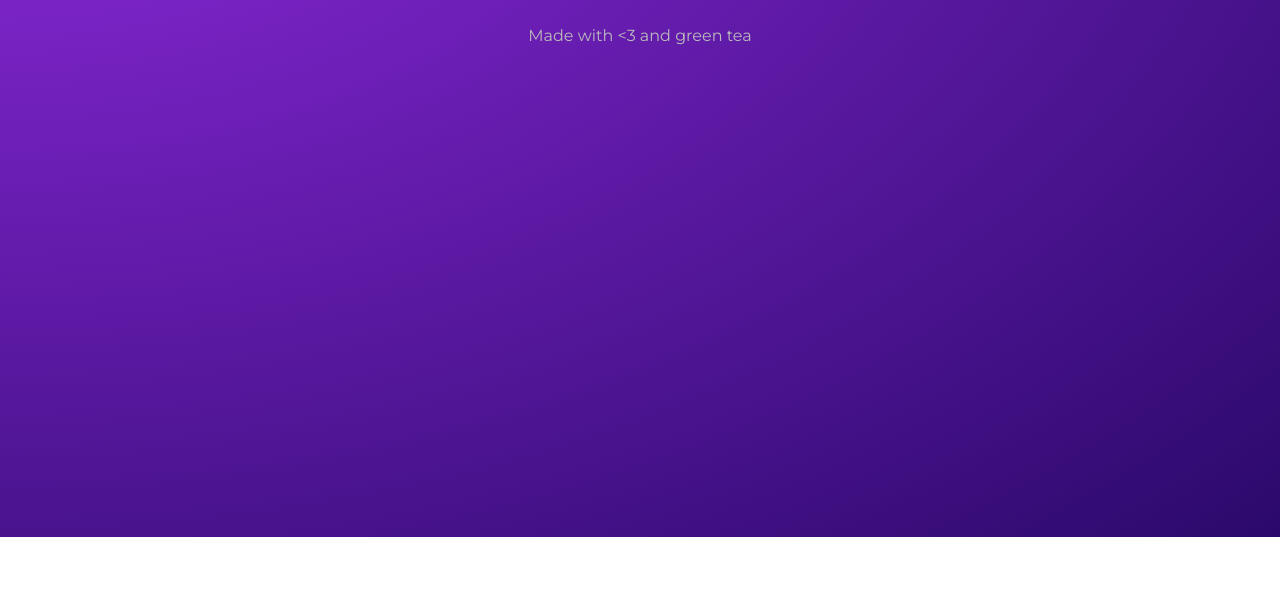
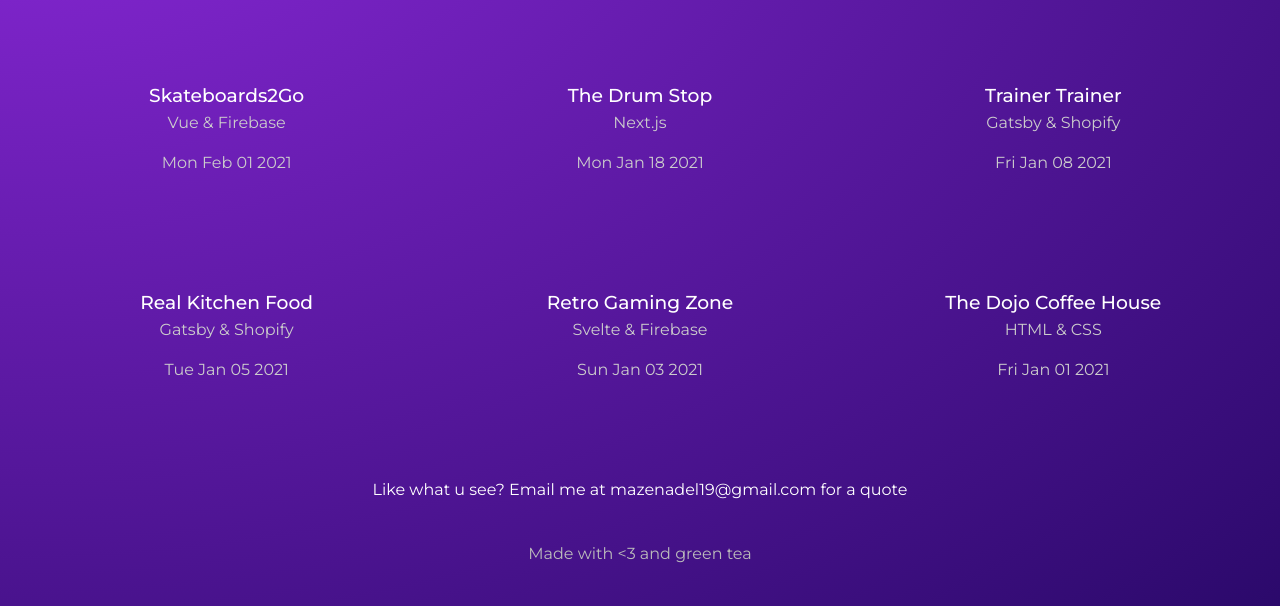
Before and after one commit to mazenadel19/Gatsby-Portfolio, a Gatsby site: page /projects in a window 1280 px wide. Shown: the part 263-869 px from the top of the page. Before the commit the page ends 800 px from the top, so only its background shows below. Built offline with nearby package versions, Linux system fonts and the light colour scheme; Gatsby itself is replaced by a stand-in of ours.

Commit message:
Worinking on Portfolio Page

```diff
--- a/gatsby-config.js
+++ b/gatsby-config.js
@@ -7,6 +7,7 @@
 module.exports = {
   /* Your site config here */
   plugins: [
+    'gatsby-transformer-remark',
     {
       resolve: `gatsby-source-filesystem`,
       options: {
@@ -14,18 +15,11 @@
         path: `${__dirname}/src/projects/`,
       },
     },
-    {
-      resolve: `gatsby-source-filesystem`,
-      options: {
-        name: `images`,
-        path: `${__dirname}/src/images/`,
-      },
-    },
   ],
   siteMetadata: {
-    title: "Gatsby portfol!o",
+    title: "Gatsby Portfolio",
     description: "web dev portfolio",
-    copyright: "This website is copyright 2022",
+    copyright: "This website is copyright bla bla bla 2022",
     contact: "mazenadel19@gmail.com",
   },
 }
--- a/package.json
+++ b/package.json
@@ -17,6 +17,7 @@
   "dependencies": {
     "gatsby": "^4.9.3",
     "gatsby-source-filesystem": "^4.10.0",
+    "gatsby-transformer-remark": "^5.10.0",
     "react": "^17.0.1",
     "react-dom": "^17.0.1"
   },
--- a/src/pages/projects/index.jsx
+++ b/src/pages/projects/index.jsx
@@ -1,16 +1,65 @@
+import { graphql, Link } from 'gatsby'
 import React from "react"
 import Layout from "../../components/Layout"
 //styles
 // @ts-ignore
-import { portfolio } from "../../styles/portfolio.module.css"
+import { projects_style , portfolio } from "../../styles/portfolio.module.css"
 
-const index = () => (
+const index = ({ data }) => {
+
+
+  const projects = data.projects.nodes
+  const {contact} = data.contact.siteMetadata
+
+
+  return (
     <Layout>
       <div className={portfolio}>
         <h2>Portfolio</h2>
         <h3>Projects & Websites I've Created</h3>
+        <div className={projects_style}>
+          {projects.map(project => {
+            const { title, stack, slug, date, featuredImg, thumb} = project.frontmatter
+
+            return (
+              <Link key={project.id} to={`/projects/${slug}`}>
+                <h3>{title}</h3>
+                <p>{stack}</p>
+                <p>
+                  {new Date(date).toDateString()}
+                </p>
+              </Link>
+            )
+          })}
+        </div>
+        <p>Like what u see? Email me at {contact} for a quote</p>
       </div>
     </Layout>
   )
+}
 
 export default index
+
+//exports page query
+export const query = graphql`
+  query ProjectsPage {
+   projects : allMarkdownRemark(sort: { fields: frontmatter___date, order: DESC }) {
+      nodes {
+        id
+        frontmatter {
+          title
+          stack
+          slug
+          date
+          featuredImg
+          thumb
+        }
+      }
+    }
+   contact:  site {
+      siteMetadata {
+        contact
+      }
+    }
+  }
+`
--- /dev/null
+++ b/src/projects/dojo-coffe-house.md
@@ -0,0 +1,14 @@
+---
+title: The Dojo Coffee House
+stack: HTML & CSS
+slug: the-dojo-coffee-house
+date: 2021-01-01T00:00:00+00:00
+thumb: ../images/thumbs/coffee.png
+featuredImg: ../images/featured/coffee-banner.png
+---
+
+Lorem ninja ipsum dolor sit amet, consectetuer adipiscing elit, sed diam nonummy nibh euismod tincidunt ut laoreet dolore magna aliquam erat volutpat. Ut ninja wisi enim ad minim veniam, quis nostrud exerci tation ullamcorper suscipit ninja lobortis nisl ut aliquip ex ea commodo consequat. Duis ninja autem vel eum iriure dolor in hendrerit in vulputate ninja velit esse molestie consequat, vel illum dolore eu feugiat nulla ninja facilisis at vero eros et accumsan et iusto odio dignissim qui blandit praesent luptatum zzril delenit augue duis dolore te feugait nulla facilisi. Nam ninja ipsum liber tempor cum soluta nobis eleifend option congue nihil imperdiet doming id quod mazim placerat facer possim assum. Typi ninja non habent claritatem insitam; est usus legentis in iis qui facit eorum claritatem. Investigationes ninja demonstraverunt lectores legere me lius quod ii legunt saepius. Claritas ninja est etiam processus dynamicus, qui ninja sequitur mutationem consuetudium lectorum. Mirum ninja est notare quam littera gothica, quam nunc putamus parum claram, anteposuerit litterarum formas humanitatis per seacula quarta decima et quinta decima. Eodem ninja ipsum modo typi, qui nunc nobis videntur parum clari, fiant sollemnes in ninja futurum.
+
+### Lorem ninja ipsum dolor
+
+Lorem ninja ipsum dolor sit amet, consectetuer adipiscing elit, sed diam nonummy nibh euismod tincidunt ut laoreet dolore magna aliquam erat volutpat. Ut ninja wisi enim ad minim veniam, quis nostrud exerci tation ullamcorper suscipit ninja lobortis nisl ut aliquip ex ea commodo consequat. Duis ninja autem vel eum iriure dolor in hendrerit in vulputate ninja velit esse molestie consequat, vel illum dolore eu feugiat nulla ninja facilisis at vero eros et accumsan et iusto odio dignissim qui blandit praesent luptatum zzril delenit augue duis dolore te feugait nulla facilisi. Nam ninja ipsum liber tempor cum soluta nobis eleifend option congue nihil imperdiet doming id quod mazim placerat facer possim assum. Typi ninja non habent claritatem insitam; est usus legentis in iis qui facit eorum claritatem. Investigationes ninja demonstraverunt lectores legere me lius quod ii legunt saepius. Claritas ninja est etiam processus dynamicus, qui ninja sequitur mutationem consuetudium lectorum. Mirum ninja est notare quam littera gothica, quam nunc putamus parum claram, anteposuerit litterarum formas humanitatis per seacula quarta decima et quinta decima. Eodem ninja ipsum modo typi, qui nunc nobis videntur parum clari, fiant sollemnes in ninja futurum.
--- /dev/null
+++ b/src/projects/real-kitchen-food.md
@@ -0,0 +1,14 @@
+---
+title: Real Kitchen Food
+stack: Gatsby & Shopify
+slug: real-kitchen-food
+date: 2021-01-05T00:00:00+00:00
+thumb: ../images/thumbs/food.png
+featuredImg: ../images/featured/food-banner.png
+---
+
+Lorem ninja ipsum dolor sit amet, consectetuer adipiscing elit, sed diam nonummy nibh euismod tincidunt ut laoreet dolore magna aliquam erat volutpat. Ut ninja wisi enim ad minim veniam, quis nostrud exerci tation ullamcorper suscipit ninja lobortis nisl ut aliquip ex ea commodo consequat. Duis ninja autem vel eum iriure dolor in hendrerit in vulputate ninja velit esse molestie consequat, vel illum dolore eu feugiat nulla ninja facilisis at vero eros et accumsan et iusto odio dignissim qui blandit praesent luptatum zzril delenit augue duis dolore te feugait nulla facilisi. Nam ninja ipsum liber tempor cum soluta nobis eleifend option congue nihil imperdiet doming id quod mazim placerat facer possim assum. Typi ninja non habent claritatem insitam; est usus legentis in iis qui facit eorum claritatem. Investigationes ninja demonstraverunt lectores legere me lius quod ii legunt saepius. Claritas ninja est etiam processus dynamicus, qui ninja sequitur mutationem consuetudium lectorum. Mirum ninja est notare quam littera gothica, quam nunc putamus parum claram, anteposuerit litterarum formas humanitatis per seacula quarta decima et quinta decima. Eodem ninja ipsum modo typi, qui nunc nobis videntur parum clari, fiant sollemnes in ninja futurum.
+
+### Lorem ninja ipsum dolor
+
+Lorem ninja ipsum dolor sit amet, consectetuer adipiscing elit, sed diam nonummy nibh euismod tincidunt ut laoreet dolore magna aliquam erat volutpat. Ut ninja wisi enim ad minim veniam, quis nostrud exerci tation ullamcorper suscipit ninja lobortis nisl ut aliquip ex ea commodo consequat. Duis ninja autem vel eum iriure dolor in hendrerit in vulputate ninja velit esse molestie consequat, vel illum dolore eu feugiat nulla ninja facilisis at vero eros et accumsan et iusto odio dignissim qui blandit praesent luptatum zzril delenit augue duis dolore te feugait nulla facilisi. Nam ninja ipsum liber tempor cum soluta nobis eleifend option congue nihil imperdiet doming id quod mazim placerat facer possim assum. Typi ninja non habent claritatem insitam; est usus legentis in iis qui facit eorum claritatem. Investigationes ninja demonstraverunt lectores legere me lius quod ii legunt saepius. Claritas ninja est etiam processus dynamicus, qui ninja sequitur mutationem consuetudium lectorum. Mirum ninja est notare quam littera gothica, quam nunc putamus parum claram, anteposuerit litterarum formas humanitatis per seacula quarta decima et quinta decima. Eodem ninja ipsum modo typi, qui nunc nobis videntur parum clari, fiant sollemnes in ninja futurum.
--- /dev/null
+++ b/src/projects/retro-gaming-zone.md
@@ -0,0 +1,14 @@
+---
+title: Retro Gaming Zone
+stack: Svelte & Firebase
+slug: retro-gaming-zone
+date: 2021-01-03T00:00:00+00:00
+thumb: ../images/thumbs/gaming.png
+featuredImg: ../images/featured/gaming-banner.png
+---
+
+Lorem ninja ipsum dolor sit amet, consectetuer adipiscing elit, sed diam nonummy nibh euismod tincidunt ut laoreet dolore magna aliquam erat volutpat. Ut ninja wisi enim ad minim veniam, quis nostrud exerci tation ullamcorper suscipit ninja lobortis nisl ut aliquip ex ea commodo consequat. Duis ninja autem vel eum iriure dolor in hendrerit in vulputate ninja velit esse molestie consequat, vel illum dolore eu feugiat nulla ninja facilisis at vero eros et accumsan et iusto odio dignissim qui blandit praesent luptatum zzril delenit augue duis dolore te feugait nulla facilisi. Nam ninja ipsum liber tempor cum soluta nobis eleifend option congue nihil imperdiet doming id quod mazim placerat facer possim assum. Typi ninja non habent claritatem insitam; est usus legentis in iis qui facit eorum claritatem. Investigationes ninja demonstraverunt lectores legere me lius quod ii legunt saepius. Claritas ninja est etiam processus dynamicus, qui ninja sequitur mutationem consuetudium lectorum. Mirum ninja est notare quam littera gothica, quam nunc putamus parum claram, anteposuerit litterarum formas humanitatis per seacula quarta decima et quinta decima. Eodem ninja ipsum modo typi, qui nunc nobis videntur parum clari, fiant sollemnes in ninja futurum.
+
+### Lorem ninja ipsum dolor
+
+Lorem ninja ipsum dolor sit amet, consectetuer adipiscing elit, sed diam nonummy nibh euismod tincidunt ut laoreet dolore magna aliquam erat volutpat. Ut ninja wisi enim ad minim veniam, quis nostrud exerci tation ullamcorper suscipit ninja lobortis nisl ut aliquip ex ea commodo consequat. Duis ninja autem vel eum iriure dolor in hendrerit in vulputate ninja velit esse molestie consequat, vel illum dolore eu feugiat nulla ninja facilisis at vero eros et accumsan et iusto odio dignissim qui blandit praesent luptatum zzril delenit augue duis dolore te feugait nulla facilisi. Nam ninja ipsum liber tempor cum soluta nobis eleifend option congue nihil imperdiet doming id quod mazim placerat facer possim assum. Typi ninja non habent claritatem insitam; est usus legentis in iis qui facit eorum claritatem. Investigationes ninja demonstraverunt lectores legere me lius quod ii legunt saepius. Claritas ninja est etiam processus dynamicus, qui ninja sequitur mutationem consuetudium lectorum. Mirum ninja est notare quam littera gothica, quam nunc putamus parum claram, anteposuerit litterarum formas humanitatis per seacula quarta decima et quinta decima. Eodem ninja ipsum modo typi, qui nunc nobis videntur parum clari, fiant sollemnes in ninja futurum.
--- /dev/null
+++ b/src/projects/skateboards2go.md
@@ -0,0 +1,14 @@
+---
+title: Skateboards2Go
+stack: Vue & Firebase
+slug: skateboards-to-go
+date: 2021-02-01T00:00:00+00:00
+thumb: ../images/thumbs/skate.png
+featuredImg: ../images/featured/skate-banner.png
+---
+
+Lorem ninja ipsum dolor sit amet, consectetuer adipiscing elit, sed diam nonummy nibh euismod tincidunt ut laoreet dolore magna aliquam erat volutpat. Ut ninja wisi enim ad minim veniam, quis nostrud exerci tation ullamcorper suscipit ninja lobortis nisl ut aliquip ex ea commodo consequat. Duis ninja autem vel eum iriure dolor in hendrerit in vulputate ninja velit esse molestie consequat, vel illum dolore eu feugiat nulla ninja facilisis at vero eros et accumsan et iusto odio dignissim qui blandit praesent luptatum zzril delenit augue duis dolore te feugait nulla facilisi. Nam ninja ipsum liber tempor cum soluta nobis eleifend option congue nihil imperdiet doming id quod mazim placerat facer possim assum. Typi ninja non habent claritatem insitam; est usus legentis in iis qui facit eorum claritatem. Investigationes ninja demonstraverunt lectores legere me lius quod ii legunt saepius. Claritas ninja est etiam processus dynamicus, qui ninja sequitur mutationem consuetudium lectorum. Mirum ninja est notare quam littera gothica, quam nunc putamus parum claram, anteposuerit litterarum formas humanitatis per seacula quarta decima et quinta decima. Eodem ninja ipsum modo typi, qui nunc nobis videntur parum clari, fiant sollemnes in ninja futurum.
+
+### Lorem ninja ipsum dolor
+
+Lorem ninja ipsum dolor sit amet, consectetuer adipiscing elit, sed diam nonummy nibh euismod tincidunt ut laoreet dolore magna aliquam erat volutpat. Ut ninja wisi enim ad minim veniam, quis nostrud exerci tation ullamcorper suscipit ninja lobortis nisl ut aliquip ex ea commodo consequat. Duis ninja autem vel eum iriure dolor in hendrerit in vulputate ninja velit esse molestie consequat, vel illum dolore eu feugiat nulla ninja facilisis at vero eros et accumsan et iusto odio dignissim qui blandit praesent luptatum zzril delenit augue duis dolore te feugait nulla facilisi. Nam ninja ipsum liber tempor cum soluta nobis eleifend option congue nihil imperdiet doming id quod mazim placerat facer possim assum. Typi ninja non habent claritatem insitam; est usus legentis in iis qui facit eorum claritatem. Investigationes ninja demonstraverunt lectores legere me lius quod ii legunt saepius. Claritas ninja est etiam processus dynamicus, qui ninja sequitur mutationem consuetudium lectorum. Mirum ninja est notare quam littera gothica, quam nunc putamus parum claram, anteposuerit litterarum formas humanitatis per seacula quarta decima et quinta decima. Eodem ninja ipsum modo typi, qui nunc nobis videntur parum clari, fiant sollemnes in ninja futurum.
--- /dev/null
+++ b/src/projects/the-drum-stop.md
@@ -0,0 +1,14 @@
+---
+title: The Drum Stop
+stack: Next.js
+slug: the-drum-stop
+date: 2021-01-18T00:00:00+00:00
+thumb: ../images/thumbs/drums.png
+featuredImg: ../images/featured/drums-banner.png
+---
+
+Lorem ninja ipsum dolor sit amet, consectetuer adipiscing elit, sed diam nonummy nibh euismod tincidunt ut laoreet dolore magna aliquam erat volutpat. Ut ninja wisi enim ad minim veniam, quis nostrud exerci tation ullamcorper suscipit ninja lobortis nisl ut aliquip ex ea commodo consequat. Duis ninja autem vel eum iriure dolor in hendrerit in vulputate ninja velit esse molestie consequat, vel illum dolore eu feugiat nulla ninja facilisis at vero eros et accumsan et iusto odio dignissim qui blandit praesent luptatum zzril delenit augue duis dolore te feugait nulla facilisi. Nam ninja ipsum liber tempor cum soluta nobis eleifend option congue nihil imperdiet doming id quod mazim placerat facer possim assum. Typi ninja non habent claritatem insitam; est usus legentis in iis qui facit eorum claritatem. Investigationes ninja demonstraverunt lectores legere me lius quod ii legunt saepius. Claritas ninja est etiam processus dynamicus, qui ninja sequitur mutationem consuetudium lectorum. Mirum ninja est notare quam littera gothica, quam nunc putamus parum claram, anteposuerit litterarum formas humanitatis per seacula quarta decima et quinta decima. Eodem ninja ipsum modo typi, qui nunc nobis videntur parum clari, fiant sollemnes in ninja futurum.
+
+### Lorem ninja ipsum dolor
+
+Lorem ninja ipsum dolor sit amet, consectetuer adipiscing elit, sed diam nonummy nibh euismod tincidunt ut laoreet dolore magna aliquam erat volutpat. Ut ninja wisi enim ad minim veniam, quis nostrud exerci tation ullamcorper suscipit ninja lobortis nisl ut aliquip ex ea commodo consequat. Duis ninja autem vel eum iriure dolor in hendrerit in vulputate ninja velit esse molestie consequat, vel illum dolore eu feugiat nulla ninja facilisis at vero eros et accumsan et iusto odio dignissim qui blandit praesent luptatum zzril delenit augue duis dolore te feugait nulla facilisi. Nam ninja ipsum liber tempor cum soluta nobis eleifend option congue nihil imperdiet doming id quod mazim placerat facer possim assum. Typi ninja non habent claritatem insitam; est usus legentis in iis qui facit eorum claritatem. Investigationes ninja demonstraverunt lectores legere me lius quod ii legunt saepius. Claritas ninja est etiam processus dynamicus, qui ninja sequitur mutationem consuetudium lectorum. Mirum ninja est notare quam littera gothica, quam nunc putamus parum claram, anteposuerit litterarum formas humanitatis per seacula quarta decima et quinta decima. Eodem ninja ipsum modo typi, qui nunc nobis videntur parum clari, fiant sollemnes in ninja futurum.
--- /dev/null
+++ b/src/projects/trainer-trainer.md
@@ -0,0 +1,14 @@
+---
+title: Trainer Trainer
+stack: Gatsby & Shopify
+slug: trainer-trainer
+date: 2021-01-08T00:00:00+00:00
+thumb: ../images/thumbs/shoes.png
+featuredImg: ../images/featured/shoes-banner.png
+---
+
+Lorem ninja ipsum dolor sit amet, consectetuer adipiscing elit, sed diam nonummy nibh euismod tincidunt ut laoreet dolore magna aliquam erat volutpat. Ut ninja wisi enim ad minim veniam, quis nostrud exerci tation ullamcorper suscipit ninja lobortis nisl ut aliquip ex ea commodo consequat. Duis ninja autem vel eum iriure dolor in hendrerit in vulputate ninja velit esse molestie consequat, vel illum dolore eu feugiat nulla ninja facilisis at vero eros et accumsan et iusto odio dignissim qui blandit praesent luptatum zzril delenit augue duis dolore te feugait nulla facilisi. Nam ninja ipsum liber tempor cum soluta nobis eleifend option congue nihil imperdiet doming id quod mazim placerat facer possim assum. Typi ninja non habent claritatem insitam; est usus legentis in iis qui facit eorum claritatem. Investigationes ninja demonstraverunt lectores legere me lius quod ii legunt saepius. Claritas ninja est etiam processus dynamicus, qui ninja sequitur mutationem consuetudium lectorum. Mirum ninja est notare quam littera gothica, quam nunc putamus parum claram, anteposuerit litterarum formas humanitatis per seacula quarta decima et quinta decima. Eodem ninja ipsum modo typi, qui nunc nobis videntur parum clari, fiant sollemnes in ninja futurum.
+
+### Lorem ninja ipsum dolor
+
+Lorem ninja ipsum dolor sit amet, consectetuer adipiscing elit, sed diam nonummy nibh euismod tincidunt ut laoreet dolore magna aliquam erat volutpat. Ut ninja wisi enim ad minim veniam, quis nostrud exerci tation ullamcorper suscipit ninja lobortis nisl ut aliquip ex ea commodo consequat. Duis ninja autem vel eum iriure dolor in hendrerit in vulputate ninja velit esse molestie consequat, vel illum dolore eu feugiat nulla ninja facilisis at vero eros et accumsan et iusto odio dignissim qui blandit praesent luptatum zzril delenit augue duis dolore te feugait nulla facilisi. Nam ninja ipsum liber tempor cum soluta nobis eleifend option congue nihil imperdiet doming id quod mazim placerat facer possim assum. Typi ninja non habent claritatem insitam; est usus legentis in iis qui facit eorum claritatem. Investigationes ninja demonstraverunt lectores legere me lius quod ii legunt saepius. Claritas ninja est etiam processus dynamicus, qui ninja sequitur mutationem consuetudium lectorum. Mirum ninja est notare quam littera gothica, quam nunc putamus parum claram, anteposuerit litterarum formas humanitatis per seacula quarta decima et quinta decima. Eodem ninja ipsum modo typi, qui nunc nobis videntur parum clari, fiant sollemnes in ninja futurum.
--- a/src/styles/portfolio.module.css
+++ b/src/styles/portfolio.module.css
@@ -9,3 +9,19 @@
   font-size: 2em;
   font-weight: 400;
 }
+
+.projects_style {
+  display: grid;
+  grid-template-columns: 1fr 1fr 1fr;
+  grid-gap: 80px;
+  margin: 80px 20px;
+}
+.projects_style h3 {
+  text-align: center;
+  margin: 20px auto 0px;
+  font-weight: 500;
+}
+.projects_style p {
+  color: #ccc;
+  margin-top: 4px;
+}
```
Also changed, not shown: src/components/Navbar.jsx (+7 -2 lines), 1 other file. Lines whose indentation alone changed are shown as unchanged.
